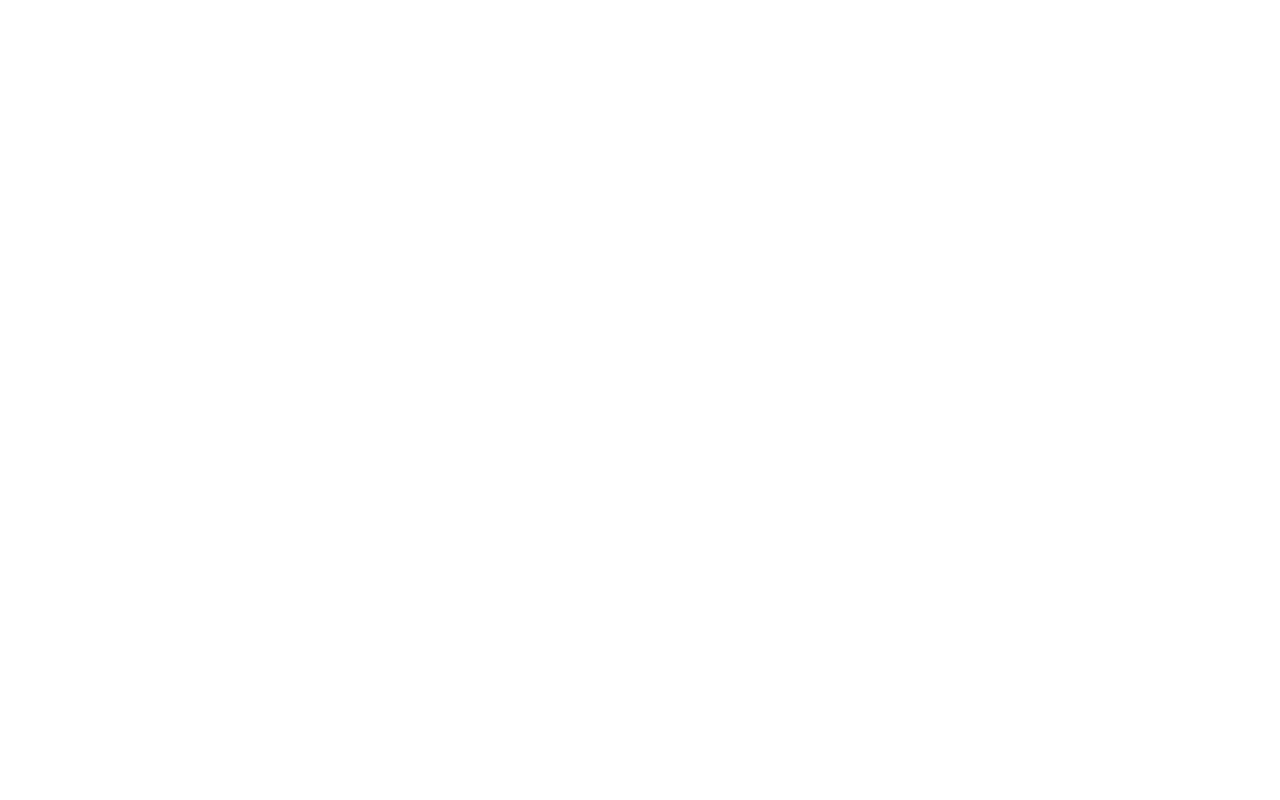
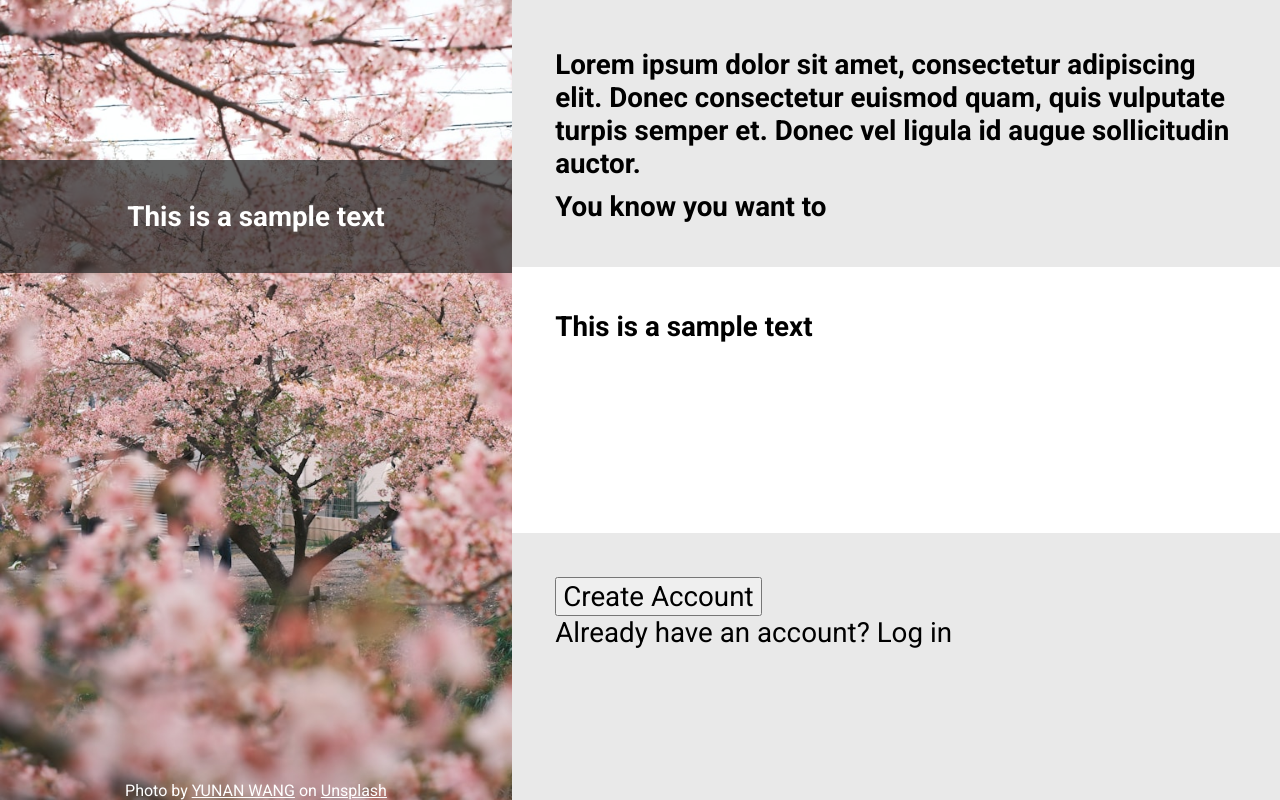
Before and after one commit to Chocol8/odin-form, a plain HTML site: page index.html in a window 1280 px wide. Drawn offline with Linux system fonts and the light colour scheme.

Commit message:
Created website layout

```diff
--- a/index.html
+++ b/index.html
@@ -3,13 +3,33 @@
 <head>
     <meta charset="UTF-8">
     <meta name="viewport" content="width=device-width, initial-scale=1.0">
-    <title>Document</title>
-    <link rel="stylesheet" href="styles.css">
+    <title>Form Page</title>
+    <link rel="stylesheet" href="styles.css" type="text/css">
+    <link rel="preconnect" href="https://fonts.googleapis.com">
+    <link rel="preconnect" href="https://fonts.gstatic.com" crossorigin="">
+    <link href="https://fonts.googleapis.com/css2?family=Roboto:ital,wght@0,100;0,300;0,400;0,500;0,700;0,900;1,100;1,300;1,400;1,500;1,700;1,900&display=swap" rel="stylesheet">
 </head>
 <body>
-   <div class="container">
-    <div></div>
-    <div></div>
+    <div class="container">
+        <div class="logo-container">
+            <div class="logo">
+                <h1>This is a sample text</h1>
+            </div>
+            <p class="credit">Photo by <a href="https://unsplash.com/@eysmanpics?utm_content=creditCopyText&utm_medium=referral&utm_source=unsplash">YUNAN WANG</a> on <a href="https://unsplash.com/photos/a-tree-with-pink-flowers-in-a-park-f4wiRLULRdk?utm_content=creditCopyText&utm_medium=referral&utm_source=unsplash">Unsplash</a></p>
+        </div>
+        <div class="form-container">
+            <div class="heading-text">
+                <h2>Lorem ipsum dolor sit amet, consectetur adipiscing elit. Donec consectetur euismod quam, quis vulputate turpis semper et. Donec vel ligula id augue sollicitudin auctor.</h2>
+                <h2>You know you want to</h2>
+            </div>
+            <div class="form-content">
+                <h1>This is a sample text</h1>
+            </div>
+            <div class="submit-container">
+                <button class="">Create Account</button>
+                <p>Already have an account? Log in</p>
+            </div>
+        </div>
    </div>
 </body>
 </html>
--- a/styles.css
+++ b/styles.css
@@ -0,0 +1,68 @@
+:root{
+    --bg-color: #e9e9e9;
+}
+
+*{
+    font-family: "roboto", 'Courier New', Courier, monospace, 'system-ui';
+    font-size: calc(0.5vh + 1.1rem);
+    margin: 0;
+}
+
+body{
+    background-color: var(--background-color);
+}
+
+.container{
+    display: flex;
+
+}
+
+.logo-container{
+    background-image: url("images/yunan-wang.jpg");
+    background-size: cover;
+    background-repeat: no-repeat;
+    width: 40%;
+    height: 100vh;
+    display: flex;
+    flex-direction: column;
+    justify-content: space-between;
+    align-items: center;
+    color: #FFFFFF;
+}
+
+.form-container{
+    display: flex;
+    flex-direction: column;
+    width: 60%;
+}
+
+.heading-text, .submit-container{
+    background-color: var(--bg-color);
+    gap: 10px;
+
+}
+
+.form-container > div{
+    height: 33.3%;
+    padding: 2rem;
+}
+
+.logo{
+    background-color: rgba(36, 36, 36,0.7);
+    width: 100%;
+    text-align: center;
+    margin-top: 20vh;
+    padding-top: 5vh;
+    padding-bottom: 5vh;
+}
+
+.credit, a{
+    font-size: 16px;
+    color: white;
+}
+
+.heading-text{
+    display: flex;
+    flex-direction: column;
+    justify-content: flex-end;
+}
```
Also changed, not shown: images/yunan-wang.jpg (added).
